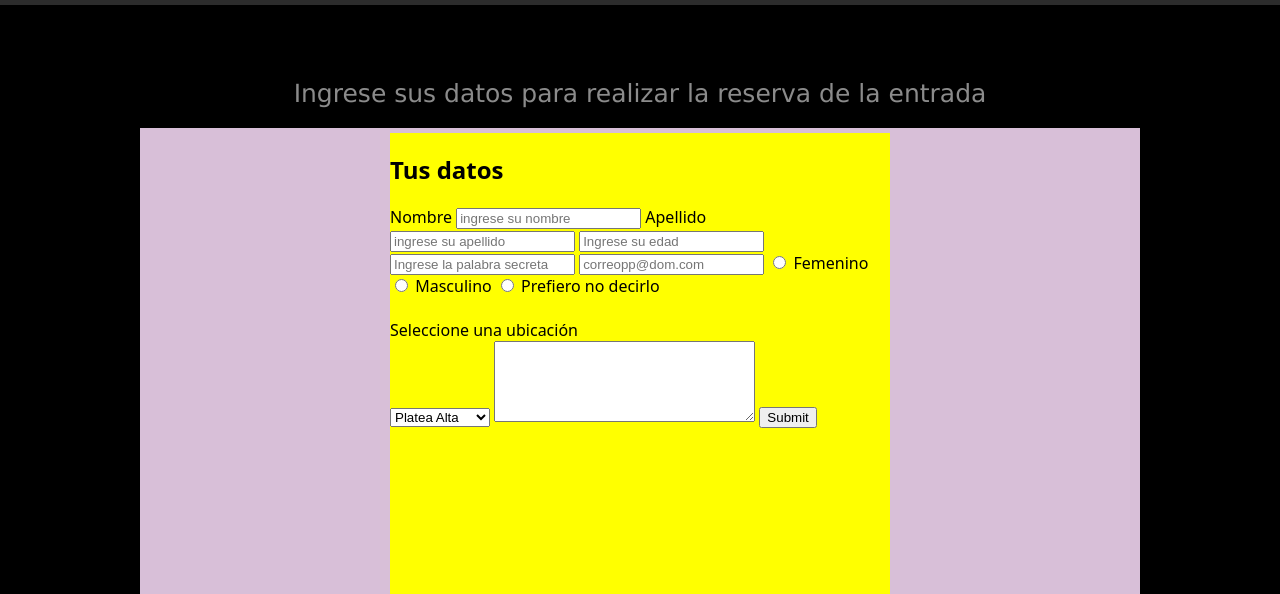
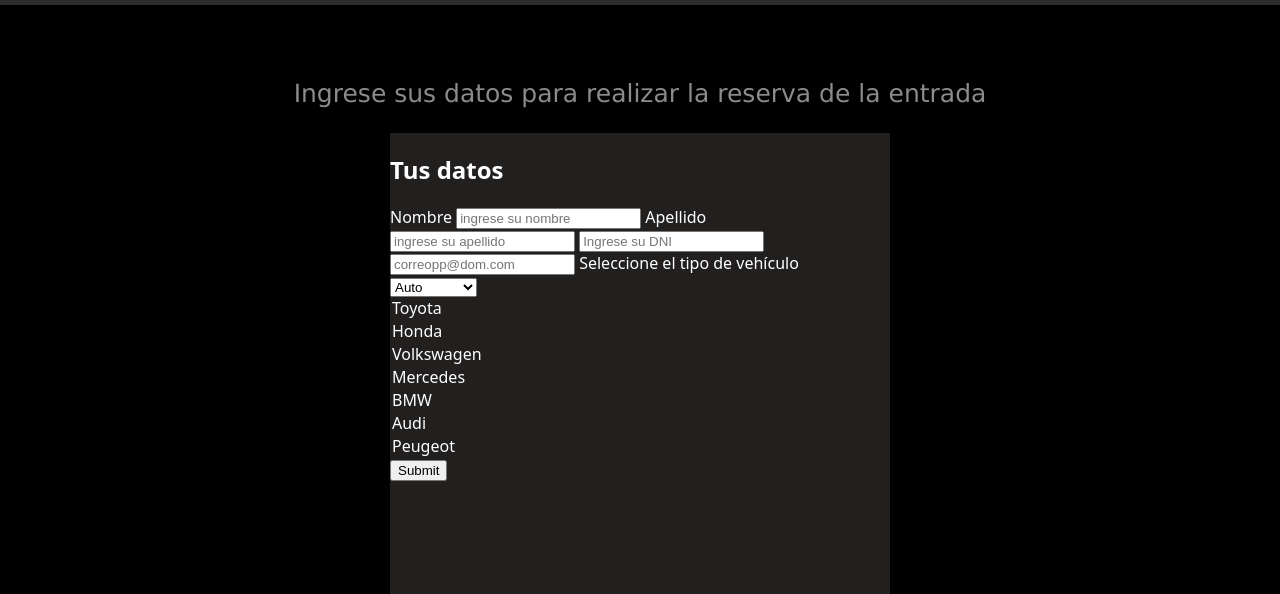
Before and after one commit to lucaynacho2012-byte/Del-Corpo-Marrone-Agencia-de-autos, a website: page nosotros.html in a window 1280 px wide. Shown: the part 206-800 px from the top of the page. Drawn offline with Linux system fonts and the light colour scheme.

Commit message:
13904809275027

```diff
--- a/css/styles.css
+++ b/css/styles.css
@@ -126,7 +126,7 @@ p {color: #8b8b8b;
   }
 
 #estadosunidos tr,#estadosunidos td,#estadosunidos th{
-    border: solid coral 3px;
+    border: solid rgb(36, 33, 32) 3px;
     border: collapse;
     color: white;
 
@@ -167,7 +167,7 @@ footer{
 
 section{
   width: 1000px;
-  background-color: thistle;
+  background-color: rgb(0, 0, 0);
   margin: 0 auto;
   margin-bottom: 5px;
   display: flex;
@@ -178,6 +178,7 @@ section{
 section div{
   width: 300px;
   height: 170px;
-  background-color: yellow;
+  background-color: rgb(34, 31, 31);
   margin: 5px;
+  color: #ffffff;
 }
--- a/nosotros.html
+++ b/nosotros.html
@@ -38,24 +38,25 @@
               <label for="formapellido">Apellido</label>
               <input type="text" name="formapellido" id="formapellido" maxlength="30" minlength="3" required
                 placeholder="ingrese su apellido">
-              <input id="formedad" required type="number" placeholder="Ingrese su edad">
-              <input id="formclave" required type="password" placeholder="Ingrese la palabra secreta">
+              <input id="formdni" required type="identificacion" placeholder="Ingrese su DNI">
               <input id="formcorreo" type="email" placeholder="correopp@dom.com">
-              <input type="radio" id="formf" name="formsexo" value="Femenino">
-              <label for="fem">Femenino</label>
-              <input type="radio" id="formm" name="formsexo" value="Masculino">
-              <label for="mas">Masculino</label>
-              <input type="radio" id="formn" name="formsexo" value="Nodecirlo">
-              <label for="moinf">Prefiero no decirlo</label> <br> <br>
-              <label for="ubicacion">Seleccione una ubicación</label><br>
-              <select name="ubicacion" id="formubi">
-                <option value="plateaa">Platea Alta</option>
-                <option value="plateam">Platea Media</option>
-                <option value="plateab">Platea Baja</option>
-                <option value="popular">Popular</option>
-                <option value="palco">Palco</option>
+              <label for="vehiculo">Seleccione el tipo de vehículo</label><br>
+              <select name="vehiculo" id="formvehiculo">
+                <option value="vehiculo">Auto</option>
+                <option value="vehiculos">Camioneta</option>
+
+                <label for="marca">Seleccione el tipo de marca</label><br>
+              <select name="marca" id="formmarca">
+                <option value="marcaa">Toyota</option>
+                <option value="marcab">Honda</option>
+                <option value="marcac">Volkswagen</option>
+                <option value="marcasd">Mercedes</option>
+                <option value="marcae">BMW</option>
+                <option value="marcasf">Audi</option>
+                <option value="marcasg">Peugeot</option>
+
               </select>
-              <textarea name="areatexto" id="formtext" cols="30" rows="5"></textarea>
+
 
 
               <input type="submit">
```
